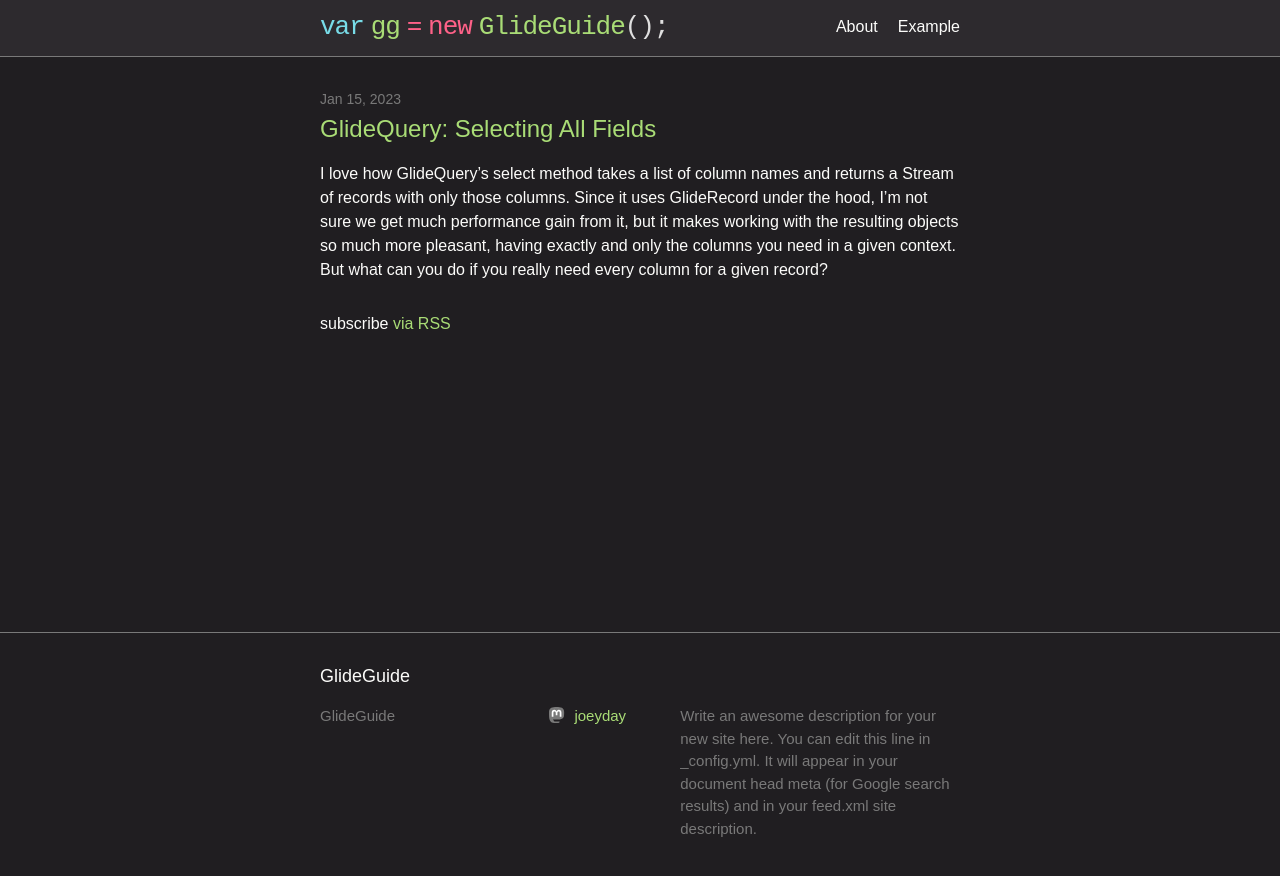
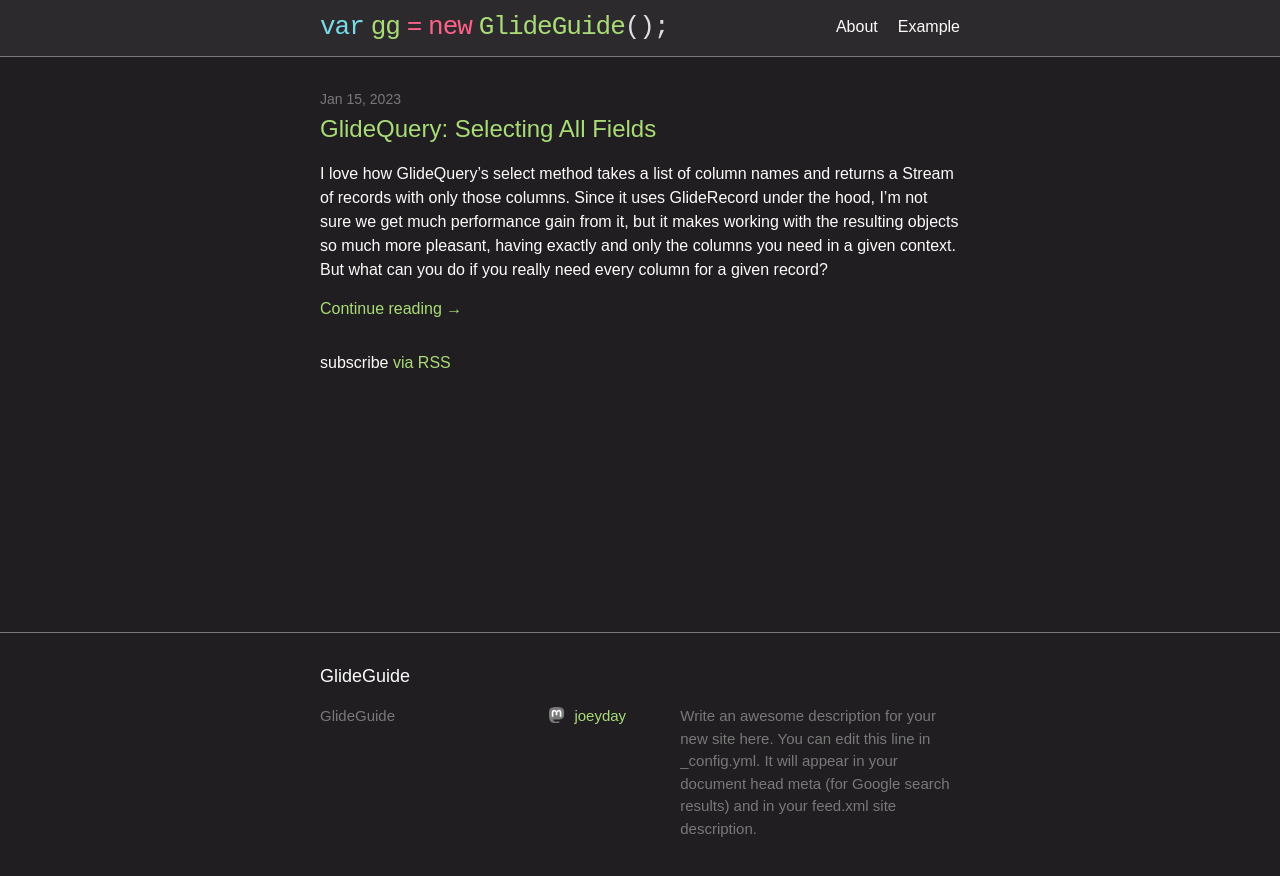
Before and after one commit to joeyday/glideguide.blog, a Jekyll site: the page built from index.md, in a window 1280 px wide. Shown: the top 876 px of the page. Built offline with Jekyll 4.4.1, drawn with Linux system fonts in a browser that asks for light colours; some web fonts are replaced.

Commit message:
+ continue reading links

```diff
--- a/_layouts/home.html
+++ b/_layouts/home.html
@@ -24,6 +24,12 @@ layout: default
         {%- if site.show_excerpts -%}
           {{ post.excerpt }}
         {%- endif -%}
+
+        <p>
+        	<a href="{{ post.url | relative_url }}">
+        		Continue reading →
+        	</a>
+        <p>
       </li>
       {%- endfor -%}
     </ul>
```
